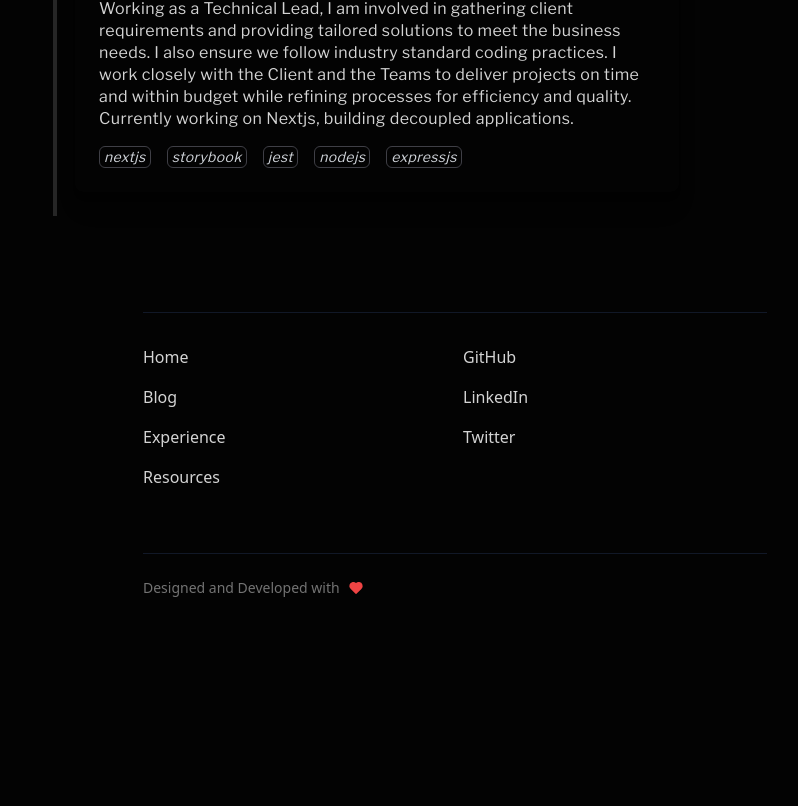
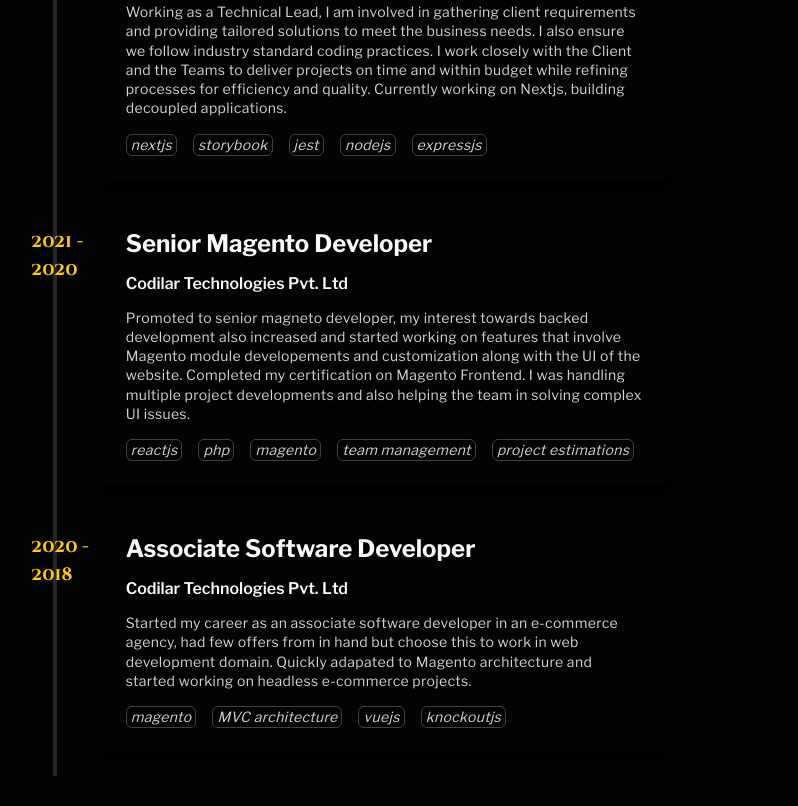
Before and after one commit to NavaneethVijay/godfolio, a Next.js app: page /experience in a window 1280 px wide. Shown: the part 414-1220 px from the top of the page, without its empty margins (185-983 px from the left). Before the commit the page ends 1036 px from the top, so only its background shows below. Built offline with nearby package versions, Linux system fonts and the light colour scheme.

Commit message:
udpated experienc and intro title

```diff
--- a/src/components/project/Footer.tsx
+++ b/src/components/project/Footer.tsx
@@ -1,4 +1,4 @@
-import { IconHeart, IconHeartFilled } from "@tabler/icons-react";
+import { IconArrowUpRight, IconHeart, IconHeartFilled } from "@tabler/icons-react";
 import Link from "next/link";
 import React from "react";
 
@@ -34,7 +34,7 @@ export default function Footer() {
         rel: "noopener noreferrer"
       })}
     >
-      {text}
+      {text} <IconArrowUpRight className="inline-block w-4 h-4 text-neutral-400" />
     </Link>
   );
 
--- a/src/components/project/Header.tsx
+++ b/src/components/project/Header.tsx
@@ -82,7 +82,7 @@ export default function Header() {
                     <span className="sr-only">Toggle menu</span>
                   </Button>
                 </SheetTrigger>
-                <SheetContent>
+                <SheetContent className="border-none">
                   <nav className="flex flex-col space-y-4 mt-8">
                     <NavLinks />
                   </nav>
--- a/src/components/project/ProjectsGrid.tsx
+++ b/src/components/project/ProjectsGrid.tsx
@@ -4,6 +4,7 @@ import React from "react";
 import { BentoGrid, BentoGridItem } from "../ui/bento-grid";
 import {
   Icon12Hours,
+  IconArrowUpRight,
   IconBoxAlignRightFilled,
   IconBrandAuth0,
   IconBrandReact,
@@ -12,8 +13,10 @@ import {
   IconBrandVscode,
   IconBrowser,
   IconClipboardCopy,
+  IconCornerRightUp,
   IconDatabaseCog,
   IconFileBroken,
+  IconLink,
   IconServer2,
   IconSignature,
   IconSubtask,
@@ -320,7 +323,7 @@ const items = [
   {
     title: (
       <Link href="https://www.warp.dev/" target="_blank" className="underline">
-        Warp Terminal
+          Warp Terminal
       </Link>
     ),
     description: (
--- a/src/components/project/Work.tsx
+++ b/src/components/project/Work.tsx
@@ -40,7 +40,7 @@ const projects: Project[] = [
     description:
       "A standalone custom ecommerce cart rules creator for marketing campaigns using node.js with PIM and OMS integrations options",
     techStack: ["Node.js", "Redis", "Typescript", "Postgres"],
-    githubUrl: "https://github.com/NavaneethVijay/cart-rules-engine",
+    githubUrl: "https://github.com/NavaneethVijay/rule-engine-api",
   },
   {
     logoSvg: <IconBrandGmail className="h-10 w-10 text-neutral-600" />,
--- a/src/pages/experience.tsx
+++ b/src/pages/experience.tsx
@@ -4,7 +4,7 @@ import { BriefcaseIcon } from "lucide-react";
 import React, { ReactHTML, ReactNode } from "react";
 
 interface JobExperience {
-  year: number;
+  year: string | number;
   title: string;
   company: string;
   description: ReactNode;
@@ -19,7 +19,7 @@ const getStackBadge = (stack: string) => {
 };
 const experiences: JobExperience[] = [
   {
-    year: new Date().getFullYear(),
+    year: `${new Date().getFullYear()} - 2021`,
     title: "Technical Lead",
     company: "Codilar Technologies Pvt. Ltd",
     description: (
@@ -30,12 +30,49 @@ const experiences: JobExperience[] = [
         work closely with the Client and the Teams to deliver projects on time
         and within budget while refining processes for efficiency and quality.
         Currently working on Nextjs, building decoupled applications.
-        <div className="flex gap-2 mt-4">
+        <div className="flex flex-wrap gap-2 mt-4">
           {getStackBadge("nextjs")}
           {getStackBadge("storybook")}
           {getStackBadge("jest")}
           {getStackBadge("nodejs")}
           {getStackBadge("expressjs")}
+        </div>
+      </div>
+    ),
+  },
+  {
+    year: "2021 - 2020",
+    title: "Senior Magento Developer",
+    company: "Codilar Technologies Pvt. Ltd",
+    description: (
+      <div>
+        Promoted to senior magneto developer, my interest towards backed development also increased and started working on features that involve
+        Magento module developements and customization along with the UI of the website. Completed my certification on Magento Frontend. I was handling
+        multiple project developments and also helping the team in solving complex UI issues.
+        <div className="flex flex-wrap gap-2 mt-4">
+          {getStackBadge("reactjs")}
+          {getStackBadge("php")}
+          {getStackBadge("magento")}
+          {getStackBadge("team management")}
+          {getStackBadge("project estimations")}
+        </div>
+      </div>
+    ),
+  },
+  {
+    year: "2020 - 2018",
+    title: "Associate Software Developer",
+    company: "Codilar Technologies Pvt. Ltd",
+    description: (
+      <div>
+        Started my career as an associate software developer in an e-commerce
+        agency, had few offers from in hand but choose this to work in web
+        development domain. Quickly adapated to Magento architecture and started working on headless e-commerce projects.
+        <div className="flex flex-wrap gap-2 mt-4">
+          {getStackBadge("magento")}
+          {getStackBadge("MVC architecture")}
+          {getStackBadge("vuejs")}
+          {getStackBadge("knockoutjs")}
         </div>
       </div>
     ),
@@ -58,23 +95,23 @@ export default function experience() {
               key={index}
               className="mb-8 flex justify-between items-start w-full font-libreFranklin"
             >
-              <div className="z-20 flex items-center order-1">
-                <h1 className="mx-auto mt-4 text-gray-400 font-cinzel font-semibold text-lg">
+              <div className="z-20 flex items-center w-2/12 md:w-1/12 order-1">
+                <h1 className="mt-4 text-yellow-400 font-cinzel font-semibold text-lg">
                   {experience.year}
                 </h1>
               </div>
 
-              <div className="order-2 rounded-lg shadow-xl w-9/12 px-6 py-4">
-                <h3 className="mb-3 font-bold text-xl">{experience.title}</h3>
+              <div className="order-2 rounded-lg shadow-xl w-10/12 md:w-8/12 px-6 py-4">
+                <h3 className="mb-3 font-bold text-2xl">{experience.title}</h3>
                 <h4 className="mb-3 font-semibold text-primary text-md">
                   {experience.company}
                 </h4>
-                <div className="text-base leading-snug tracking-wide text-gray-300 dark:text-neutral-300">
+                <div className="text-sm leading-snug tracking-wide text-gray-400 dark:text-neutral-300">
                   {experience.description}
                 </div>
               </div>
 
-              <div className="order-3 w-3/12"></div>
+              <div className="order-3 md:w-3/12"></div>
             </div>
           );
         })}
--- a/src/pages/index.tsx
+++ b/src/pages/index.tsx
@@ -34,8 +34,8 @@ export default function HomePage() {
         <section className="mx-auto py-10 dark:bg-black">
           <SectionHeadings
             id="the-family-ties"
-            title="The Family Ties"
-            description="It’s all about loyalty and drive."
+            title="The Roots of the Journey"
+            description="Where loyalty meets ambition, the story begins."
           />
           <div className="relative">
             <img
```
